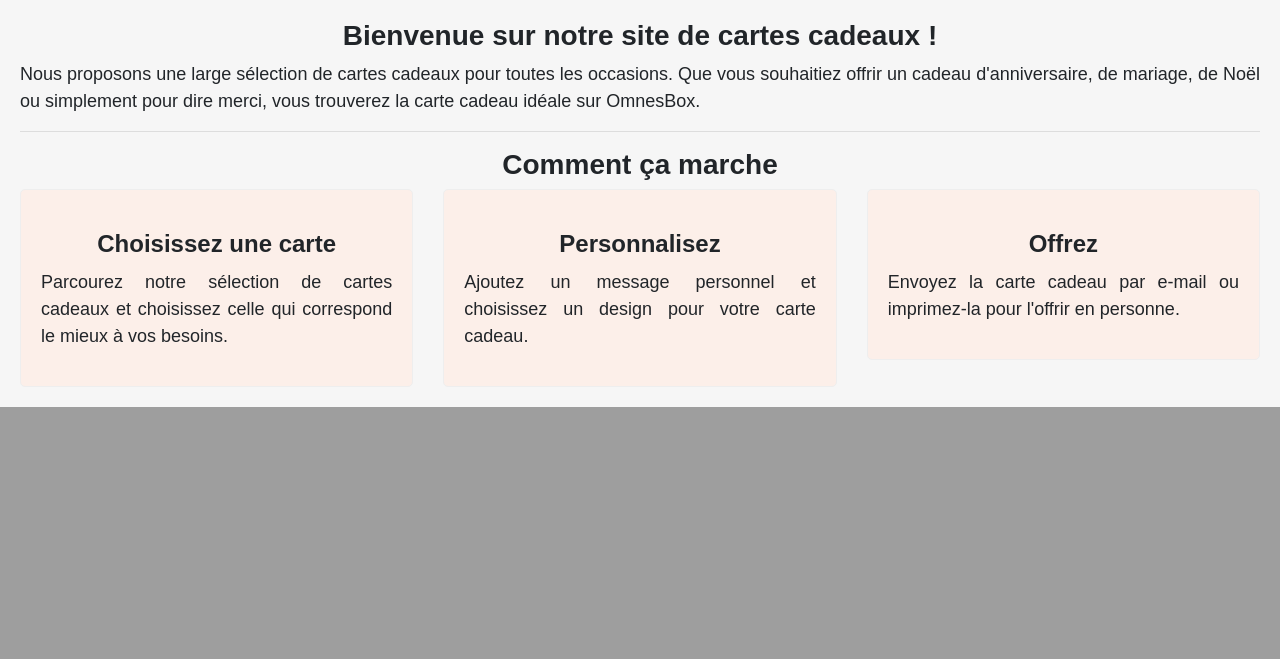
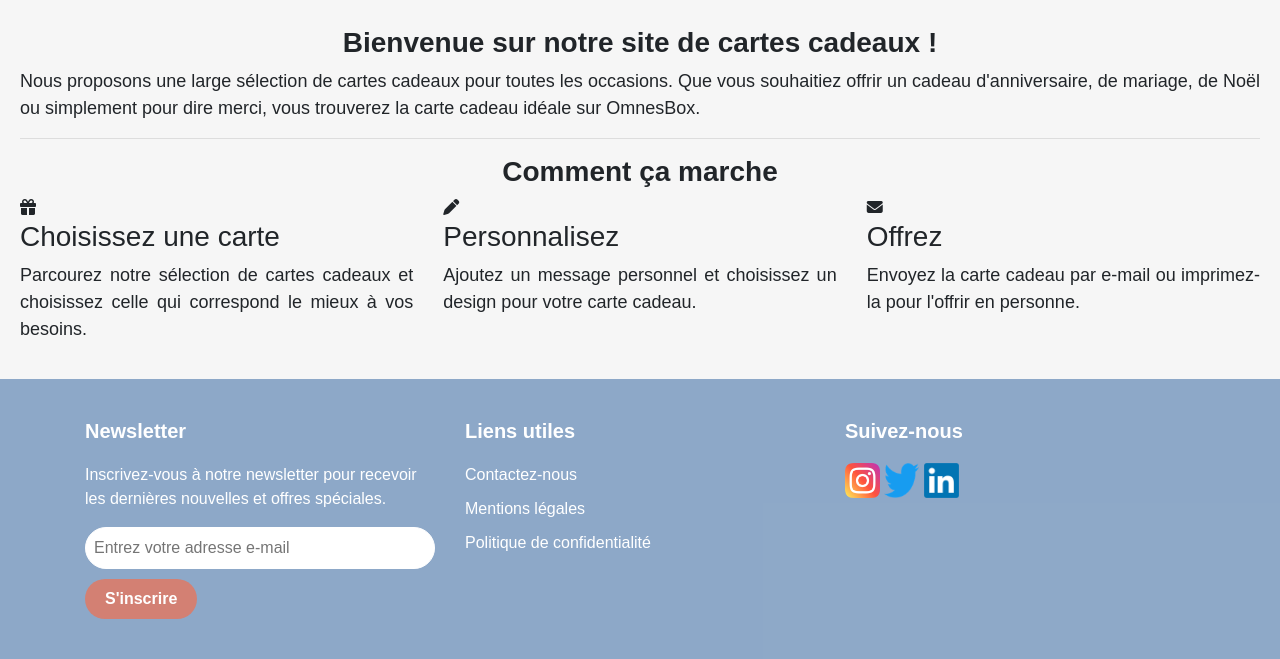
Before and after one commit to laurentdebize-ece/projet-web-dynamique-groupe1-b, a PHP site: page /Users/accueil.php in a window 1280 px wide. Shown: the part 1022-1681 px from the top of the page. Before the commit the page ends 1429 px from the top, so only its background shows below. Run offline with PHP 8.4, Linux system fonts and the light colour scheme; the visitor is signed in with stand-in values (Sample User, id 1); some libraries are stand-ins or nearby versions.

Commit message:
changement

```diff
--- /dev/null
+++ b/CSS/accueil.css
@@ -0,0 +1,218 @@
+.boutton-design {
+    background-color: rgb(211, 128, 115);
+    color: white;
+    font-size: 20px;
+    font-weight: bold;
+    border: none;
+    padding: 12px 30px;
+    border-radius: 25px;
+    transition: all 0.3s ease;
+}
+.btn-design {
+    background-color: rgb(211, 128, 115);
+    color: white;
+    font-size: 20px;
+    font-weight: bold;
+    border: none;
+    padding: 12px 30px;
+    border-radius: 25px;
+    transition: all 0.3s ease;
+}
+
+body {
+    background-color: rgb(246, 246, 246);
+    font-family: "Century Gothic", sans-serif;
+    margin: 0;
+    padding: 0;
+}
+
+
+nav {
+    display: flex;
+    justify-content: center;
+    background-color: white;
+}
+
+nav a {
+    text-decoration: none;
+    padding: 14px 20px;
+    display: block;
+    color: black !important;
+    font-weight: bold;
+}
+
+nav a:hover {
+    background-color: rgba(92, 158, 224, 0.1);
+    color: rgb(38, 93, 155) !important;
+}
+
+.omnes-box:hover {
+    background-color: rgba(232, 183, 176, 0.1);
+    color: rgb(211, 128, 115) !important;
+}
+
+#carousel {
+    display: flex;
+    justify-content: center;
+    align-items: center;
+    height: 300px;
+    margin: 20px;
+}
+
+#carousel img {
+    max-width: 100%;
+    max-height: 100%;
+}
+
+.content {
+    padding: 20px;
+}
+
+.content h2 {
+    text-align: center;
+    font-weight: bold;
+    font-size: 28px;
+}
+
+.content p {
+    text-align: justify;
+    font-size: 18px;
+}
+
+.btn-discover {
+    background-color: rgb(38, 93, 155);
+    color: white;
+    font-size: 20px;
+    font-weight: bold;
+    border: none;
+    padding: 10px 30px;
+    border-radius: 25px;
+    transition: all 0.3s ease;
+}
+
+.btn-discover:hover {
+    background-color: rgb(211, 128, 115);
+    color: white;
+    text-decoration: none;
+}
+
+/* Style du fond semi-transparent */
+#popup {
+    position: fixed;
+    top: 0;
+    left: 0;
+    width: 100%;
+    height: 100%;
+    background-color: rgba(0, 0, 0, 0.5);
+    display: none;
+    justify-content: center;
+    align-items: center;
+    z-index: 9999;
+    /* Ajoutez un z-index élevé pour que le pop-up soit au-dessus de tout le reste */
+}
+
+.useful-links li a {
+    color: inherit;
+    text-decoration: none;
+    transition: color 0.3s, text-decoration 0.3s;
+}
+
+.useful-links li a:hover {
+    color: white;
+    text-decoration: underline;
+}
+
+/* Style du contenu du pop-up */
+#popup-content {
+    background-color: white;
+    padding: 20px;
+    border-radius: 5px;
+    text-align: center;
+    animation: fadeIn 0.5s;
+    z-index: 10000;
+    /* Ajoutez un z-index encore plus élevé pour que le contenu du pop-up soit au-dessus du fond semi-transparent */
+}
+
+/* Animation d'entrée */
+@keyframes fadeIn {
+    from {
+        opacity: 0;
+        transform: translateY(-50px);
+    }
+
+    to {
+        opacity: 1;
+        transform: translateY(0);
+    }
+}
+
+/* Style du footer */
+footer {
+    background-color: rgba(38, 93, 155, 0.5);
+    color: white;
+    padding: 40px 0;
+    font-size: 16px;
+}
+
+.test {
+    display: flex;
+    justify-content: right;
+}
+
+footer h4 {
+    font-weight: bold;
+    font-size: 20px;
+    margin-bottom: 20px;
+}
+
+footer a {
+    color: white;
+    text-decoration: none;
+}
+
+footer a:hover {
+    text-decoration: underline;
+}
+
+footer ul {
+    list-style: none;
+    padding-left: 0;
+}
+
+footer ul li {
+    margin-bottom: 10px;
+}
+
+footer .social-links {
+    display: flex;
+    justify-content: space-between;
+    width: 120px;
+}
+
+footer .social-links a {
+    font-size: 24px;
+}
+
+footer .btn-newsletter {
+    background-color: rgb(211, 128, 115);
+    color: white;
+    font-size: 16px;
+    font-weight: bold;
+    border: none;
+    padding: 8px 20px;
+    border-radius: 25px;
+    transition: all 0.3s ease;
+}
+
+footer .btn-newsletter:hover {
+    background-color: rgb(246, 246, 246);
+    color: rgb(38, 93, 155);
+}
+
+footer .newsletter-input {
+    border: 1px solid #fff;
+    padding: 8px;
+    border-radius: 25px;
+    width: 100%;
+    margin-bottom: 10px;
+}
--- a/Users/accueil.php
+++ b/Users/accueil.php
@@ -3,180 +3,63 @@
 
 <head>
     <link rel="stylesheet" href="https://maxcdn.bootstrapcdn.com/bootstrap/4.5.2/css/bootstrap.min.css">
+    <link rel="stylesheet" href="https://cdnjs.cloudflare.com/ajax/libs/font-awesome/6.1.0/css/all.min.css" integrity="sha384-KyZXEAg3QhqLMpG8r+Knujsl5zzenw4p+HHAAK5GSLf2xlYtvJ8U2Q4U+9cuEnJoa3" crossorigin="anonymous">
     <script src="https://ajax.googleapis.com/ajax/libs/jquery/3.5.1/jquery.min.js"></script>
     <script src="https://cdnjs.cloudflare.com/ajax/libs/popper.js/1.16.0/umd/popper.min.js"></script>
     <script src="https://maxcdn.bootstrapcdn.com/bootstrap/4.5.2/js/bootstrap.min.js"></script>
+    <link href="../CSS/accueil.css" rel="stylesheet" type="text/css" media="all" />
     <meta charset="UTF-8">
     <meta name="viewport" content="width=device-width, initial-scale=1.0">
     <title>Page d'accueil - OMNES BOX</title>
 
+    <?php include("navbar.php"); ?>
     <!-- ASSURE LA CONNEXION A LA BASE DE DONNEES -->
     <?php include("verif_connexion_bdd.php") ?>
     <?php
+    if (!isset($_SESSION)) {
         session_start();
+    }
     if (!isset($_SESSION["connected"])) {
-        $_SESSION["connected"] = false ;
+        $_SESSION["connected"] = false;
     }
     ?>
 
-
-    <style>
-        .btn-design {
-            background-color: rgb(211, 128, 115);
-            color: white;
-            font-size: 20px;
-            font-weight: bold;
-            border: none;
-            padding: 12px 30px;
-            border-radius: 25px;
-            transition: all 0.3s ease;
+    <script src="https://kit.fontawesome.com/your-key.js" crossorigin="anonymous"></script>
+    <script>
+        function showThankYouMessage() {
+            event.preventDefault();
+            var email = document.getElementById("email").value;
+            if (email) {
+                document.querySelector("form").style.display = "none";
+                document.getElementById("thank-you-message").style.display = "block";
+            } else {
+                alert("Veuillez entrer une adresse e-mail valide.");
             }
-
-        body {
-            background-color: rgb(246, 246, 246);
-            font-family: "Century Gothic", sans-serif;
-            margin: 0;
-            padding: 0;
         }
+    </script>
 
 
-        nav {
-            display: flex;
-            justify-content: center;
-            background-color: white;
-        }
 
-        nav a {
-            text-decoration: none;
-            padding: 14px 20px;
-            display: block;
-            color: black !important;
-            font-weight: bold;
-        }
 
-        nav a:hover {
-            background-color: rgba(92, 158, 224, 0.1);
-            color: rgb(38, 93, 155) !important;
-        }
-
-        .omnes-box:hover {
-            background-color: rgba(232, 183, 176, 0.1);
-            color: rgb(211, 128, 115) !important;
-        }
-
-        #carousel {
-            display: flex;
-            justify-content: center;
-            align-items: center;
-            height: 300px;
-            margin: 20px;
-        }
-
-        #carousel img {
-            max-width: 100%;
-            max-height: 100%;
-        }
-
-        .content {
-            padding: 20px;
-        }
-
-        .content h2 {
-            text-align: center;
-            font-weight: bold;
-            font-size: 28px;
-        }
-
-        .content p {
-            text-align: justify;
-            font-size: 18px;
-        }
-
-        .btn-discover {
-            background-color: rgb(38, 93, 155);
-            color: white;
-            font-size: 20px;
-            font-weight: bold;
-            border: none;
-            padding: 10px 30px;
-            border-radius: 25px;
-            transition: all 0.3s ease;
-        }
-
-        .btn-discover:hover {
-            background-color: rgb(211, 128, 115);
-            color: white;
-            text-decoration: none;
-        }
-
-        /* Style du fond semi-transparent */
-        #popup {
-            position: fixed;
-            top: 0;
-            left: 0;
-            width: 100%;
-            height: 100%;
-            background-color: rgba(0, 0, 0, 0.5);
-            display: none;
-            justify-content: center;
-            align-items: center;
-            z-index: 9999;
-            /* Ajoutez un z-index élevé pour que le pop-up soit au-dessus de tout le reste */
-        }
-
-        /* Style du contenu du pop-up */
-        #popup-content {
-            background-color: white;
-            padding: 20px;
-            border-radius: 5px;
-            text-align: center;
-            animation: fadeIn 0.5s;
-            z-index: 10000;
-            /* Ajoutez un z-index encore plus élevé pour que le contenu du pop-up soit au-dessus du fond semi-transparent */
-        }
-
-        /* Animation d'entrée */
-        @keyframes fadeIn {
-            from {
-                opacity: 0;
-                transform: translateY(-50px);
-            }
-
-            to {
-                opacity: 1;
-                transform: translateY(0);
-            }
-        }
-    </style>
 </head>
 
 <body>
-    <!-- Contenu du pop-up -->
-    <div id="popup">
-        <div id="popup-content">
-            <h2>Promotion de 15% sur toutes nos cartes cadeau !</h2>
-            <p>Utilisez le code promo "OMNES15" lors de votre achat pour bénéficier de la réduction.</p>
-            <button onclick="closePopup()">Fermer</button>
-        </div>
-    </div>
-
-    <?php include("navbar.php") ;?>
-
     <div id="carouselExample" class="carousel slide" data-ride="carousel">
         <div class="carousel-inner">
             <div class="carousel-item active">
-            <img src="Image/image1_caroussel.png" class="d-block w-100" alt="Image 1">
+                <img src="../Images/image_1_caroussel.png" width="850" height="600" class="d-block w-100" alt="Image 1">
                 <div class="carousel-caption d-none d-md-block">
                     <a href="cartes_cadeau.php" class="btn btn-discover">Découvrir</a>
                 </div>
             </div>
             <div class="carousel-item">
-            <img src="Image/image_2_caroussel.jpeg" class="d-block w-100" alt="Image 2">
+                <img src="../Images/image_2_caroussel.png" width="850" height="600" class="d-block w-100" alt="Image 2">
                 <div class="carousel-caption d-none d-md-block">
                     <a href="cartes_cadeau.php" class="btn btn-discover">Découvrir</a>
                 </div>
+            </div>
             <div class="carousel-item">
-                <img src="https://via.placeholder.com/800x300" class="d-block w-100" alt="Image 3">
+                <img src="../Images/image_3_caroussel.png" width="850" height="600" class="d-block w-100" alt="Image 3">
                 <div class="carousel-caption d-none d-md-block">
                     <a href="ca" class="btn btn-discover">Découvrir</a>
                 </div>
@@ -197,7 +80,9 @@
 
     <div class="content">
         <h2>Bienvenue sur notre site de cartes cadeaux !</h2>
-        <p>Nous proposons une large sélection de cartes cadeaux pour toutes les occasions. Que vous souhaitiez offrir un cadeau d'anniversaire, de mariage, de Noël ou simplement pour dire merci, vous trouverez la carte cadeau idéale sur OmnesBox.</p>
+        <p>Nous proposons une large sélection de cartes cadeaux pour toutes les occasions. Que vous souhaitiez offrir un
+            cadeau d'anniversaire, de mariage, de Noël ou simplement pour dire merci, vous trouverez la carte cadeau
+            idéale sur OmnesBox.</p>
         <hr>
         <h2>Comment ça marche</h2>
         <div class="row">
@@ -207,7 +92,8 @@
                         <i class="fas fa-gift"></i>
                     </div>
                     <h3>Choisissez une carte</h3>
-                    <p>Parcourez notre sélection de cartes cadeaux et choisissez celle qui correspond le mieux à vos besoins.</p>
+                    <p>Parcourez notre sélection de cartes cadeaux et choisissez celle qui correspond le mieux à vos
+                        besoins.</p>
                 </div>
             </div>
             <div class="col-md-4">
@@ -229,44 +115,55 @@
                 </div>
             </div>
         </div>
+    </div>
 
-        <style>
-            .step {
-                text-align: center;
-                padding: 20px;
-                border: 1px solid #eee;
-                border-radius: 5px;
-                transition: all 0.3s ease;
-                background-color: #fcefe9;
-                transition: all 0.3s ease !important;
-            }
 
-            .step:hover {
-                transform: translateY(-5px);
-                box-shadow: 0 5px 15px rgba(0, 0, 0, 0.1);
-                background-color: #f7d9c9;
-            }
-
-            .step-icon {
-                font-size: 50px;
-                color: #d38073;
-                margin-bottom: 20px;
-            }
-
-            .step h3 {
-                font-size: 24px;
-                font-weight: bold;
-                margin-bottom: 10px;
-            }
-
-            .step p {
-                font-size: 18px;
-            }
-        </style>
-
-        <script src="https://kit.fontawesome.com/your-key.js" crossorigin="anonymous"></script>
+    <footer>
+        <div class="container">
+            <div class="row">
+                <div class="col-md-4">
+                    <h4>Newsletter</h4>
+                    <p>Inscrivez-vous à notre newsletter pour recevoir les dernières nouvelles et offres spéciales.</p>
+                    <form onsubmit="return showThankYouMessage()">
+                        <input type="email" class="newsletter-input" id="email" placeholder="Entrez votre adresse e-mail" required>
+                        <button type="submit" class="btn btn-newsletter">S'inscrire</button>
+                    </form>
+                    <div id="thank-you-message" style="display:none;">
+                        <h2>Merci de vous être inscrit !</h2>
+                        <p>Un e-mail de confirmation a été envoyé à votre adresse. Veuillez le vérifier pour compléter
+                            votre inscription.</p>
                     </div>
                 </div>
+                <div id="thank-you-message" style="display:none;">
+                    <h2>Merci de vous être inscrit !</h2>
+                    <p>Un e-mail de confirmation a été envoyé à votre adresse. Veuillez le vérifier pour compléter votre
+                        inscription.</p>
+                </div>
+                <script src="newsletter.js"></script>
+                <div class="col-md-4">
+                    <h4>Liens utiles</h4>
+                    <ul class="useful-links">
+                        <li><a href="contact.html">Contactez-nous</a></li>
+                        <li><a href="mentions_legales.html">Mentions légales</a></li>
+                        <li><a href="mentions_legales.html">Politique de confidentialité</a></li>
+                    </ul>
+                </div>
+                <div class="col-md-4">
+                    <h4>Suivez-nous</h4>
+
+                    <a href="https://www.instagram.com" target="_blank">
+                        <img src="../Images/insta.png" alt="Logo 1" width="35" height="35">
+                    </a>
+                    <a href="https://www.twitter.com" target="_blank">
+                        <img src="../Images/twitter_png.png" alt="Logo 2" width="35" height="35">
+                    </a>
+                    <a href="https://www.linkedin.com" target="_blank">
+                        <img src="../Images/logo_linkedin.png" alt="Logo 2" width="35" height="35">
+                    </a>
+                </div>
+            </div>
+        </div>
+    </footer>
 </body>
 
 </html>
--- /dev/null
+++ b/index.php
@@ -0,0 +1 @@
+<?php header('Location: Users/accueil.php'); ?>
```
Also changed, not shown: Users/connexion.php (+25 -1 lines), Images/background_pro.jpeg (added), Images/image1_caroussel-1.png (added), Images/image1_caroussel.png (added), Images/image_2_caroussel.jpeg (added), Images/image_carte_apple.jpeg (added), Images/insta.png (added), Images/logo_linkedin.png (added), Images/logo_omnesBox.png (added), Images/logo_pro.png (added), Images/twitter_png.png (added), Users/Image/logo_omnesBox.png (deleted), Users/Image/logo_omnesBox2.png (deleted), 9 other files. Lines whose indentation alone changed are shown as unchanged.
